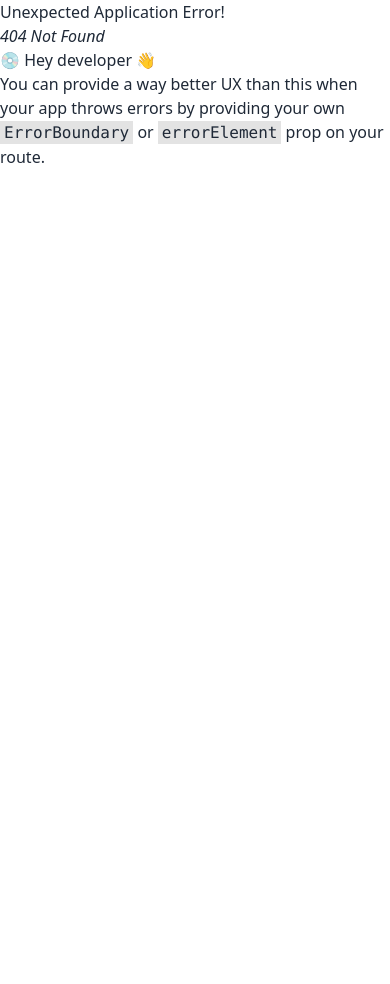
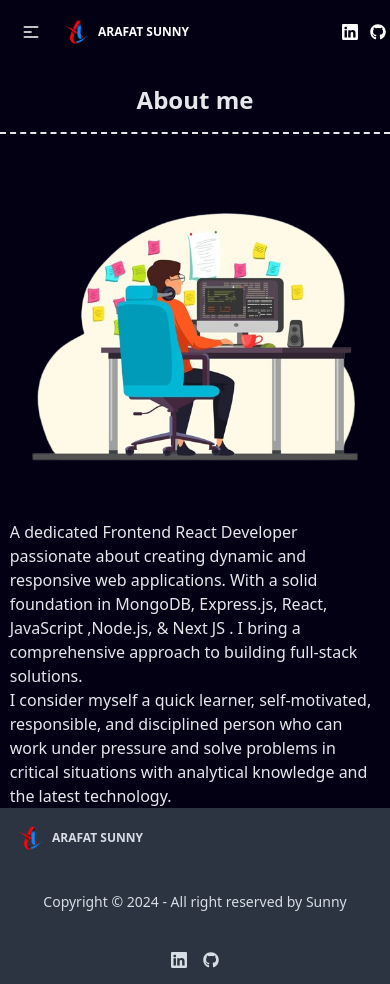
Before and after one commit to ah-sunny/portfolio-suuny, a React (Vite) app: page /about in a window 390 px wide. Before the commit this address had no page. Before the commit the page ends 844 px from the top, so only its background shows below. Built offline with nearby package versions, Linux system fonts and the light colour scheme.

Commit message:
responsive

```diff
--- a/src/component/AboutMe.jsx
+++ b/src/component/AboutMe.jsx
@@ -4,15 +4,15 @@ const AboutMe = () => {
     return (
         <div className="text-gray-200">
             <div>
-                <h1 className="w-auto lg:w-[22%] text-lg lg:text-5xl font-bold text-center mx-auto my-5 border-b-2 border-dashed pb-4 " >About me</h1>
+                <h1 className="w-auto lg:w-[22%] text-2xl lg:text-5xl font-bold text-center mx-auto my-5 border-b-2 border-dashed pb-4 " >About me</h1>
             </div>
-            <div className="flex justify-between items-center gap-12 pt-10">
+            <div className="flex flex-col lg:flex-row justify-between items-center gap-12  pt-10">
                 {/* left */}
-                <div className="w-[30%]">
+                <div className="w-[95%] lg:w-[30%]">
                     <img src={aboutMeImg} alt="" />
                 </div>
                 {/* right */}
-                <div className="w-[60%] ">
+                <div className="w-[95%] lg:w-[60%] ">
                     <p>
                     A dedicated Frontend React Developer passionate about creating dynamic and responsive web applications. With a solid foundation in MongoDB, Express.js, React, JavaScript ,Node.js, & Next JS . I bring a comprehensive approach to building full-stack solutions.
                     <br />
--- a/src/component/Banner.jsx
+++ b/src/component/Banner.jsx
@@ -1,14 +1,17 @@
 import { Typewriter } from "react-simple-typewriter";
 import sunnyImg from "../assets/bannerImg.jpg"
+import { FaDownload } from "react-icons/fa6";
+import { Link } from "react-router-dom";
+
 
 const Banner = () => {
     return (
         <div className="text-gray-200 my-20 p-3 lg:p-0 flex flex-col lg:flex-row justify-between gap-10 ">
             {/* text part */}
             <div className="w-auto lg:w-[60%] space-y-3 pt-2">
-                <h1 className="text-xl lg:text-5xl font-extrabold ">I&apos;m Arafat Sunny <br />
-                <Typewriter
-                        words={[' A Front-End Developer ', 'Web Developer ','MERN stack Developer',' A Front-End Developer ' ]}
+                <h1 className="text-2xl lg:text-5xl font-extrabold ">I&apos;m Arafat Sunny <br />
+                    <Typewriter
+                        words={[' A Front-End Developer ', 'Web Developer ', 'MERN stack Developer', ' A Front-End Developer ']}
                         loop={5}
                         cursor
                         cursorStyle='|'
@@ -22,11 +25,23 @@ const Banner = () => {
 
 
                 <p className=" font-medium leading-7 pt-5 " >
-                🔹 I&apos;m a dedicated web developer and versatile front end developer with a passion for creating efficient and user-friendly web applications. With a keen eye for detail and a commitment to quality, I thrive in environments that challenge me to push the boundaries of web development.
+                    🔹 I&apos;m a dedicated web developer and versatile front end developer with a passion for creating efficient and user-friendly web applications. With a keen eye for detail and a commitment to quality, I thrive in environments that challenge me to push the boundaries of web development.
 
-                <br />
-                🔹I develop and maintain responsive, high-performance web applications that cater to the needs of modern users. My expertise includes HTML, CSS, Tailwind, JavaScript, React.js,  and Next.js enabling me to create visually appealing and interactive user interfaces. In addition to front-end technologies, comprising MongoDB, Express.js, React, and Node.js. This full-stack capability allows me to build comprehensive solutions that integrate front-end and back-end functionalities seamlessly.
+                    <br />
+                    🔹I develop and maintain responsive, high-performance web applications that cater to the needs of modern users. My expertise includes HTML, CSS, Tailwind, JavaScript, React.js,  and Next.js enabling me to create visually appealing and interactive user interfaces. In addition to front-end technologies, comprising MongoDB, Express.js, React, and Node.js. This full-stack capability allows me to build comprehensive solutions that integrate front-end and back-end functionalities seamlessly.
                 </p>
+
+                <div className="flex gap-3" >
+                   <Link to='/contact-me' > <button className="btn btn-primary lg:text-xl" >Contact me </button></Link>
+                    <a href="../Resume.pdf"
+                    download='../Resume.pdf'
+                    >
+                    <button className="btn btn-primary btn-outline lg:text-xl p-1 ">
+                        Download Resume
+                        <FaDownload />
+                        </button>
+                    </a>
+                </div>
 
             </div>
 
@@ -34,12 +49,14 @@ const Banner = () => {
 
             {/*  image part*/}
             <div className="w-auto lg:w-[30%] rounded-xl   ">
-                <img className="h-[360px] w-72 m-4 border-2 border-gray-400  rotate-12 hover:rotate-0  rounded-2xl object-cover
+                <img className="h-[360px] w-72 lg:m-4 border-2 border-gray-400  lg:rotate-12 hover:rotate-0  rounded-2xl object-cover
                 hover:transition
                    "
-                src={sunnyImg} alt="sunny" />
+                    src={sunnyImg} alt="sunny" />
 
             </div>
+
+
         </div>
     );
 };
--- a/src/component/ContactMe.jsx
+++ b/src/component/ContactMe.jsx
@@ -1,5 +1,7 @@
-import { FaMapLocationDot, FaPhoneVolume } from "react-icons/fa6";
+import { BsLinkedin } from "react-icons/bs";
+import { FaGithub, FaMapLocationDot, FaPhoneVolume } from "react-icons/fa6";
 import { MdEmail } from "react-icons/md";
+import { Link } from "react-router-dom";
 
 
 const ContactMe = () => {
@@ -11,9 +13,9 @@ const ContactMe = () => {
 
             <div>
 
-                <div className="border-2 border-gray-700 p-10 rounded-md w-[60%] mx-auto ">
+                <div className="border-2 border-gray-700 p-3 lg:p-10 rounded-md w-auto lg:w-[60%] mx-auto ">
                     <div className="w-fit mx-auto">
-                        <h1 className="text-3xl font-bold mb-7">Contact Me For More Info </h1>
+                        <h1 className="text-xl lg:text-3xl font-bold mb-7">Contact Me For More Info </h1>
                         <div className="space-y-3 ">
 
 
@@ -30,6 +32,11 @@ const ContactMe = () => {
                             <div className="flex items-center gap-2">
                                 <MdEmail />
                                 <p>sunnycse03@gmail.com</p>
+                            </div>
+                            <div className="p-1 lg:pl-44 pt-7 flex gap-10">
+                                <Link to="https://linkedin.com/in/-sunny" > <BsLinkedin className="size-4 lg:size-10" /> </Link>
+                                <Link to="https://github.com/ah-sunny" > <FaGithub className="size-4 lg:size-10" /> </Link>
+
                             </div>
 
 
--- a/src/component/Footer.jsx
+++ b/src/component/Footer.jsx
@@ -7,7 +7,7 @@ import logo from "../assets/logo.png"
 const Footer = () => {
     return (
         <div>
-            <footer className="footer bg-neutral text-neutral-content items-center p-4">
+            <footer className="footer bg-neutral text-neutral-content items-center m-0 p-4">
                 <aside className="grid-flow-col items-center">
                 <a className=" text-xs lg:text-base uppercase font-bold flex gap-2 items-center">
                         <img className="size-7 lg:size-8 " src={logo} alt="logo" />
@@ -17,7 +17,7 @@ const Footer = () => {
                     <p>Copyright © {new Date().getFullYear()} - All right reserved by Sunny</p>
 
                 </div>
-                <nav className="grid-flow-col gap-4 md:place-self-center md:justify-self-end">
+                <nav className="grid-flow-col gap-4 md:place-self-center justify-self-center md:justify-self-end">
                 <Link  to="https://linkedin.com/in/-sunny" > <BsLinkedin className="size-4 lg:size-6" /> </Link>
                     <Link  to="https://github.com/ah-sunny" > <FaGithub className="size-4 lg:size-6" /> </Link>
 
--- a/src/component/MyProject.jsx
+++ b/src/component/MyProject.jsx
@@ -6,10 +6,10 @@ const MyProject = () => {
     return (
         <div >
            <div>
-                <h1 className="w-auto lg:w-[22%] text-lg lg:text-5xl font-bold text-center mx-auto my-5 border-b-2 border-dashed pb-4 text-gray-200 " > My Projects </h1>
+                <h1 className="w-auto lg:w-[22%] text-2xl lg:text-5xl font-bold text-center mx-auto my-5 border-b-2 border-dashed pb-4 text-gray-200 " > My Projects </h1>
             </div>
             {/*  */}
-            <div className="pt-12 grid grid-cols-1 lg:grid-cols-2 gap-5">
+            <div className="p-1 lg:p-0 pt-12 grid grid-cols-1 lg:grid-cols-2 gap-5">
                 <Card2></Card2>
                 <Card></Card>
                <Card3></Card3>
--- a/src/component/MySkill.jsx
+++ b/src/component/MySkill.jsx
@@ -9,11 +9,12 @@ const MySkill = () => {
         "Nextjs", "Nodejs", "JWT", "Firebase", 'Java', "Mongodb",
         'Git', "Github", "Vercel", "Netlify"
     ]
+
     return (
         <div className="text-gray-200">
             <div>
-                <h1 className="w-auto  lg:w-[22%] text-lg lg:text-5xl font-bold text-center mx-auto my-5 border-b-2 border-dashed pb-4 " >My Skill</h1>
-                <p className="w-[40%] text-center mx-auto">I still have alot more to learn but these are some of the skills I have aquired along my journey so far.</p>
+                <h1 className="w-auto  lg:w-[22%] text-3xl lg:text-5xl font-bold text-center mx-auto my-5 border-b-2 border-dashed pb-4 " >My Skill</h1>
+                <p className="w-auto lg:w-[40%] text-center mx-auto">I still have alot more to learn but these are some of the skills I have aquired along my journey so far.</p>
             </div>
 
             {/*  */}
--- a/src/component/Navbar.jsx
+++ b/src/component/Navbar.jsx
@@ -26,10 +26,10 @@ const Navbar = () => {
                         </div>
                         <ul
                             tabIndex={0}
-                            className="menu menu-sm dropdown-content bg-base-100 rounded-box z-[1] mt-3 w-52 p-2 shadow">
+                            className="menu menu-sm dropdown-content bg-base-100 font-bold text-black rounded-box z-[1] mt-3 w-52 p-2 shadow">
                             <li><NavLink to="/" >Home</NavLink></li>
-                            <li><NavLink to="/about" > Projects</NavLink></li>
-                            <li><NavLink to="/products" >About</NavLink></li>
+                            <li><NavLink to="/projects" > Projects</NavLink></li>
+                            <li><NavLink to="/about" >About</NavLink></li>
                             <li><NavLink to="/contact-me" >Contact</NavLink></li>
                         </ul>
                     </div>
@@ -40,15 +40,15 @@ const Navbar = () => {
                 <div className="navbar-center hidden lg:flex">
                     <ul className="menu menu-horizontal px-1">
                     <li><NavLink to="/" >Home</NavLink></li>
-                            <li><NavLink to="/about" > Projects</NavLink></li>
-                            <li><NavLink to="/products" >About</NavLink></li>
+                            <li><NavLink to="/projects" > Projects</NavLink></li>
+                            <li><NavLink to="/about" >About</NavLink></li>
                             <li><NavLink to="/contact-me" >Contact</NavLink></li>
                     </ul>
                 </div>
                 <div className="navbar-end gap-3">
 
-                    <Link  to="https://linkedin.com/in/-sunny" > <BsLinkedin className="size-4 lg:size-6" /> </Link>
-                    <Link  to="https://github.com/ah-sunny" > <FaGithub className="size-4 lg:size-6" /> </Link>
+                    <Link  to="https://linkedin.com/in/-sunny" > <BsLinkedin className="size-4 lg:size-7" /> </Link>
+                    <Link  to="https://github.com/ah-sunny" > <FaGithub className="size-4 lg:size-7" /> </Link>
 
 
 
--- a/src/component/Projects/Card.jsx
+++ b/src/component/Projects/Card.jsx
@@ -4,13 +4,13 @@ const Card = () => {
     return (
         <div>
             <div className="card lg:card-side bg-base-100 shadow-xl">
-                <figure className="w-[65%] px2">
+                <figure className="w-auto lg:w-[65%] px-2">
                     <img className=" h-96"
                         src={blog}
                         alt="Album" />
                 </figure>
 
-                <div className="w-[30%]  space-y-3 ">
+                <div className="w-auto lg:w-[30%]  space-y-3 ">
                     <h1 className="text-3xl font-bold pt-4 " >Blog Website</h1>
 
                     <div>
--- a/src/component/Projects/Card2.jsx
+++ b/src/component/Projects/Card2.jsx
@@ -4,13 +4,13 @@ const Card2 = () => {
     return (
         <div>
             <div className="card lg:card-side bg-base-100 shadow-xl">
-                <figure className="w-[65%] px2">
+                <figure className="w-auto lg:w-[65%] px-2">
                     <img className=" h-80"
                         src={parcel}
                         alt="Album" />
                 </figure>
 
-                <div className="w-[34%] p-2 space-y-3 ">
+                <div className="w-auto lg:w-[34%] p-2 space-y-3 ">
                     <h1 className="text-3xl font-bold pt-2 " >Safety Move</h1>
 
                     <div>
--- a/src/component/Projects/Card3.jsx
+++ b/src/component/Projects/Card3.jsx
@@ -4,13 +4,13 @@ const Card3 = () => {
     return (
         <div>
             <div className="card lg:card-side bg-base-100 shadow-xl">
-                <figure className="w-[65%] px2">
+                <figure className="w-auto lg:w-[65%] px-2">
                     <img className=" h-96"
                         src={hockey}
                         alt="Album" />
                 </figure>
 
-                <div className="w-[34%] p-2 space-y-3 ">
+                <div className="w-auto lg:w-[34%] p-2 space-y-3 ">
                     <h1 className="text-3xl font-bold pt-4 pl-5 " >Hockey</h1>
 
                     <div className="px-4 py-8">
--- a/src/layout/MainLayout.jsx
+++ b/src/layout/MainLayout.jsx
@@ -5,11 +5,11 @@ import Navbar from "../component/Navbar";
 
 const MainLayout = () => {
     return (
-        <div className="bg-[#030014] overflow-y-scroll overflow-x-hidden">
+        <div className="bg-[#030014] ">
             <div>
                 <Navbar ></Navbar>
             </div>
-            <div className="container mx-auto  ">
+            <div className="container mx-auto min-h-[620px] lg:min-h-[775px] ">
                 <Outlet></Outlet>
             </div>
             <div>
```
Also changed, not shown: src/main.jsx (+15 -0 lines), 2 other files (tests, documents, lock files or other folders).
